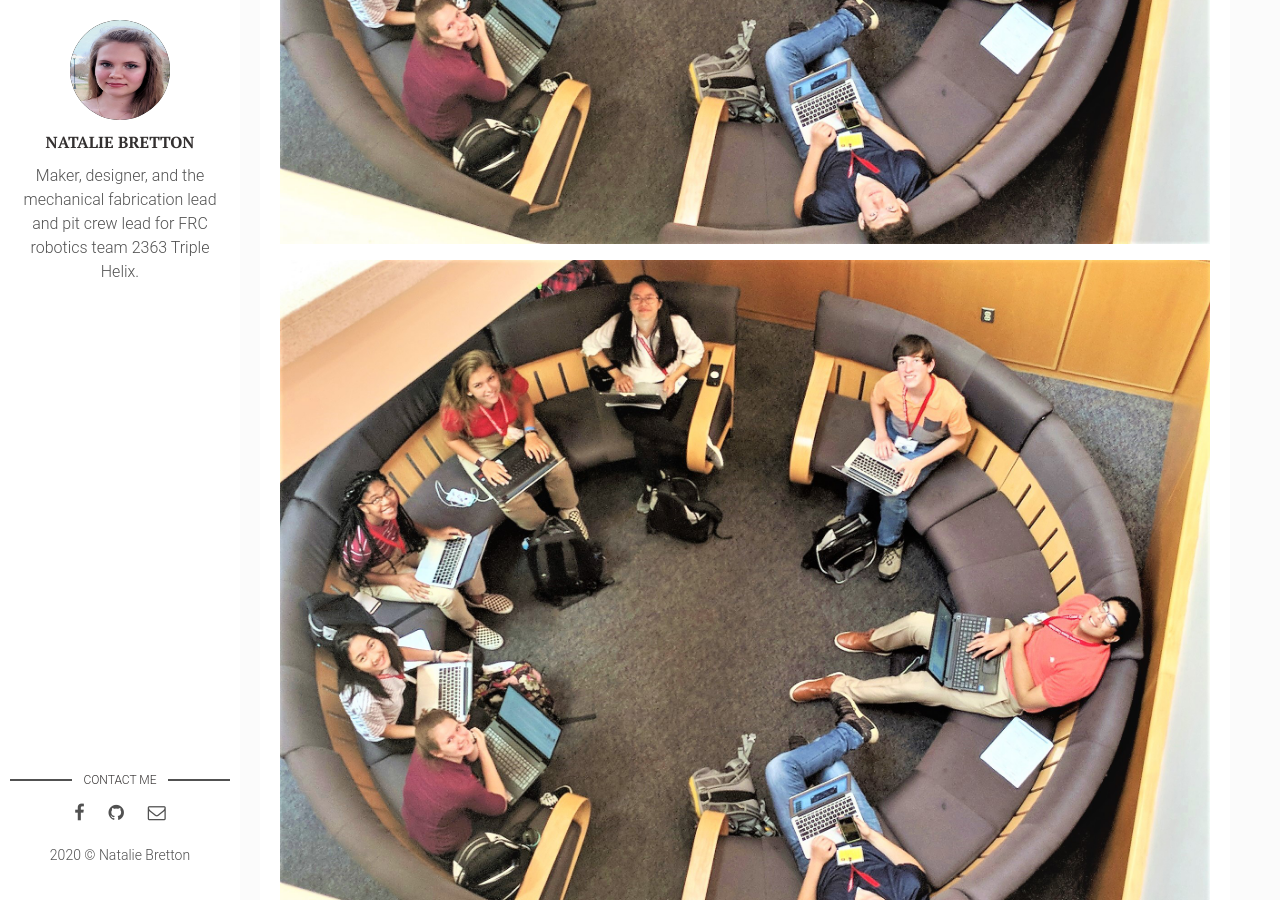
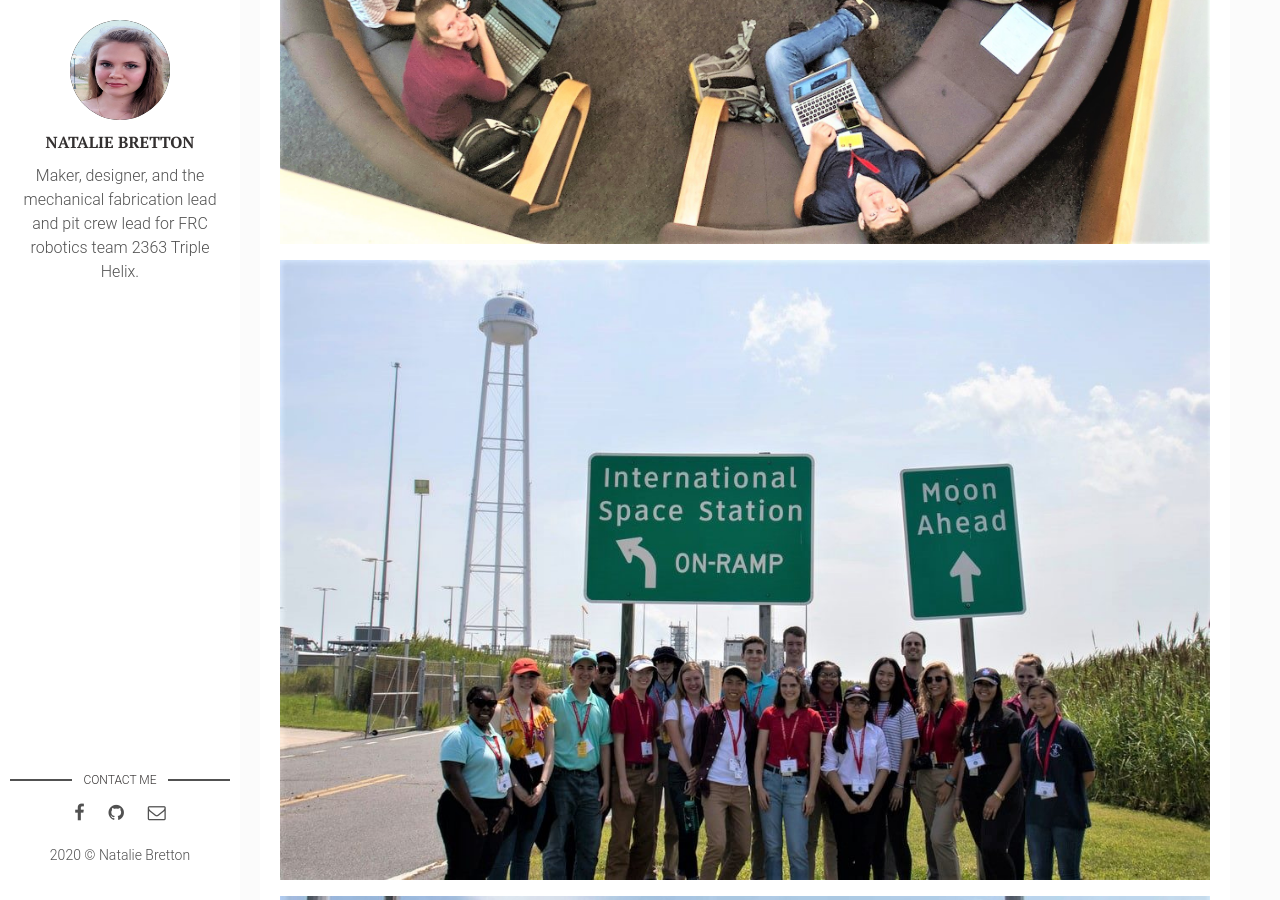
Before and after one commit to natgrrl/natgrrl.github.io, a Jekyll site: the page built from _posts/2019-07-26-vscs.markdown, in a window 1280 px wide and 900 px high, scrolled down 1974 px. Built offline with Jekyll 4.4.1, drawn with Linux system fonts in a browser that asks for light colours.

Commit message:
Update 2019-07-26-vscs.markdown

```diff
--- a/_posts/2019-07-26-vscs.markdown
+++ b/_posts/2019-07-26-vscs.markdown
@@ -14,7 +14,7 @@ Completed the Virginia Space Coast Scholars (VSCS) 4-month online learning exper
 
 ![vscs3](http://natgrrl.github.io/assets/img/vscs3.jpg)
 
-![vscs4](http://natgrrl.github.io/assets/img/vscs3.jpg)
+![vscs4](http://natgrrl.github.io/assets/img/vscs4.jpg)
 
 ![vscs5](http://natgrrl.github.io/assets/img/vscs5.jpg)
 
```
